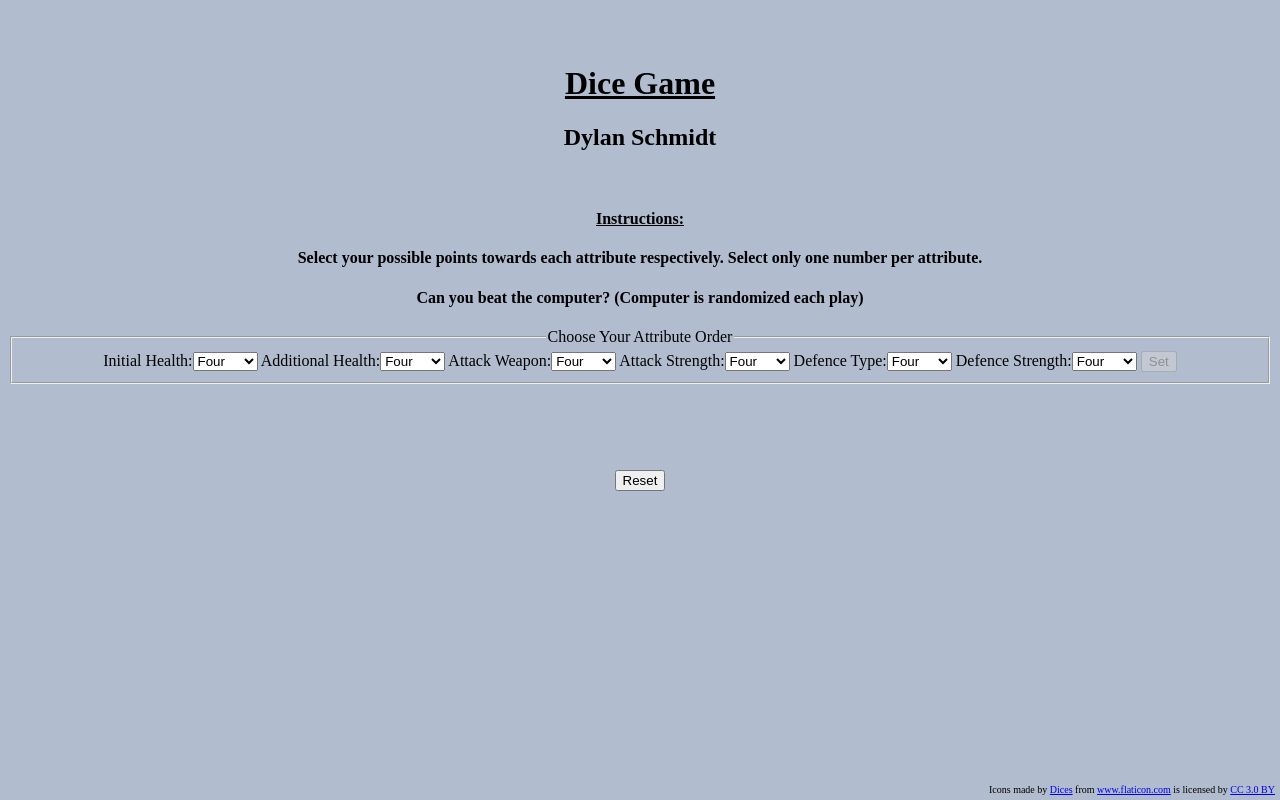
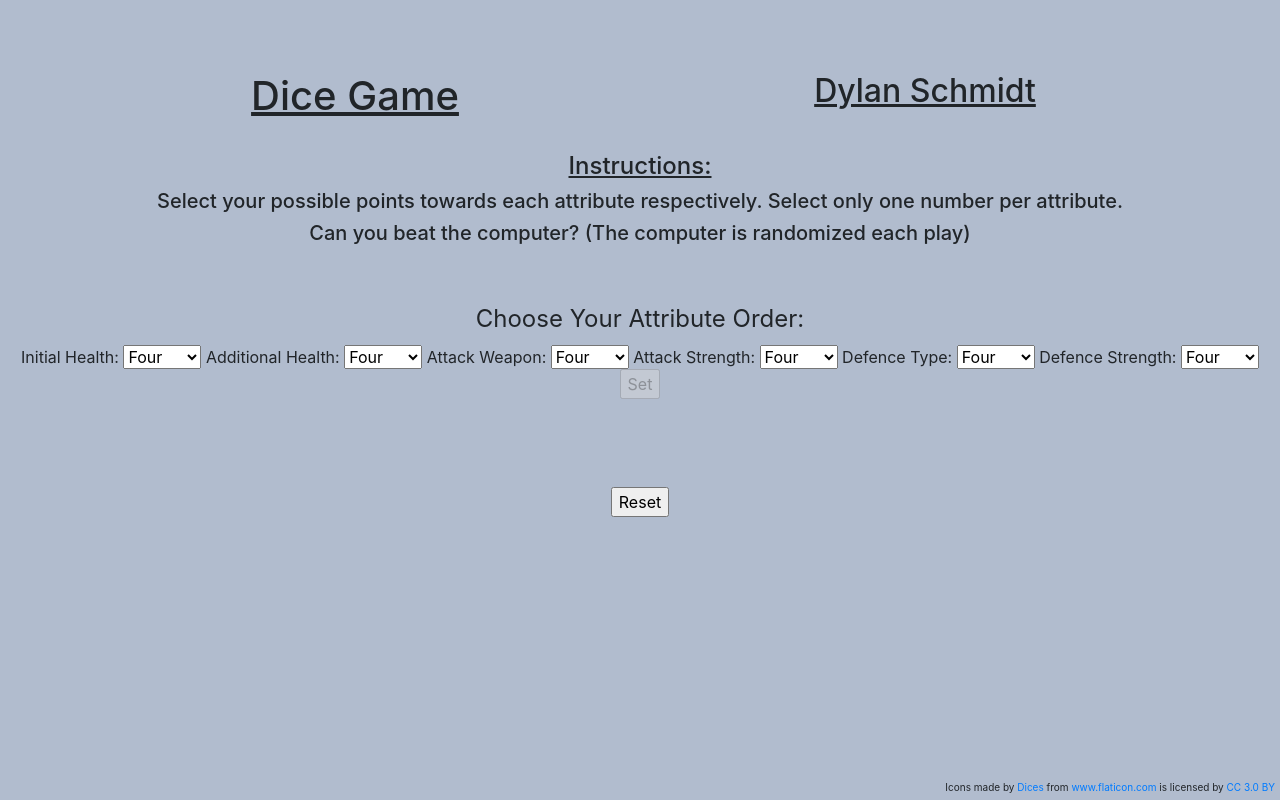
Before and after one commit to EleMint/DiceGame, a plain HTML site: page index.html in a window 1280 px wide. Drawn offline with nearby package versions, Linux system fonts and the light colour scheme.

Commit message:
Added Bootstrap to enhance the UI.

```diff
--- a/index.html
+++ b/index.html
@@ -1,21 +1,53 @@
 <!DOCTYPE html>
 <html>
 <head>
+	<meta http-equiv="X-UA-Compatible" content="IE=edge">
+	<meta name="viewport" content="width=device-width,initial-scale=1">
 	<title>Dice Game</title>
+	<link rel="icon" href="dice.png" type="image/png">
+	<meta name="description" content="Description of the page content"/>
+	<link rel="stylesheet" href="https://maxcdn.bootstrapcdn.com/bootstrap/4.1.0/css/bootstrap.min.css">
 	<link rel="stylesheet" type="text/css" href="styles.css">
-	<link rel="icon" href="dice.png" type="image/png">
 </head>
 <body class="center">
 	<br>
 	<br>
-	<h1 class="underline">Dice Game</h1>
-	<h2>Dylan Schmidt</h2><br>
-	<h4 class="underline">Instructions:</h4>
-	<h4>Select your possible points towards each attribute respectively. Select only one number per attribute.</h4>
-	<h4>Can you beat the computer? (Computer is randomized each play)</h4>
+	<div class="container">
+		<br>
+		<div class="row">
+			<div class="col-md">
+				<h1 class="underline">Dice Game</h1>
+			</div>
+			<div class="col-md">
+				<h2 class="underline">Dylan Schmidt</h2>
+			</div>
+		</div>
+		<div class="row">
+			<div class="col-md">
+				<br>
+			</div>
+		</div>
+		<div class="row">
+			<div class="col-md">
+				<h4 class="underline">Instructions:</h4>
+			</div>
+		</div>
+		<div class="row">
+			<div class="col-md">
+				<h5>Select your possible points towards each attribute respectively. Select only one number per attribute.</h5>
+			</div>
+		</div>
+		<div class="row">
+			<div class="col-md">
+				<h5>Can you beat the computer? (The computer is randomized each play)</h5>
+			</div>
+		</div>
+	</div>
+	<br>
+	<br>
 	<fieldset class="left">
-		<legend>Choose Your Attribute Order</legend>
-			Initial Health:<select id="initialHealth">
+		<legend>Choose Your Attribute Order:</legend>
+			Initial Health: <select id="initialHealth">
 							  <option value="4">Four</option>
 							  <option value="6">Six</option>
 							  <option value="8">Eight</option>
@@ -23,7 +55,7 @@
 							  <option value="12">Twelve</option>
 							  <option value="20">Twenty</option>
 							</select>
-			Additional Health:<select id="addedHealth">
+			Additional Health: <select id="addedHealth">
 							  <option value="4">Four</option>
 							  <option value="6">Six</option>
 							  <option value="8">Eight</option>
@@ -31,7 +63,7 @@
 							  <option value="12">Twelve</option>
 							  <option value="20">Twenty</option>
 							</select>
-			Attack Weapon:<select id="attackWeapon">
+			Attack Weapon: <select id="attackWeapon">
 							 <option value="4">Four</option>
 							  <option value="6">Six</option>
 							  <option value="8">Eight</option>
@@ -39,7 +71,7 @@
 							  <option value="12">Twelve</option>
 							  <option value="20">Twenty</option>
 							</select>
-			Attack Strength:<select id="attackStrength">
+			Attack Strength: <select id="attackStrength">
 							  <option value="4">Four</option>
 							  <option value="6">Six</option>
 							  <option value="8">Eight</option>
@@ -47,7 +79,7 @@
 							  <option value="12">Twelve</option>
 							  <option value="20">Twenty</option>
 							</select>
-			Defence Type:<select id="defenceType">
+			Defence Type: <select id="defenceType">
 							  <option value="4">Four</option>
 							  <option value="6">Six</option>
 							  <option value="8">Eight</option>
@@ -55,7 +87,7 @@
 							  <option value="12">Twelve</option>
 							  <option value="20">Twenty</option>
 							</select>
-			Defence Strength:<select id="defenceStrength">
+			Defence Strength: <select id="defenceStrength">
 							  <option value="4">Four</option>
 							  <option value="6">Six</option>
 							  <option value="8">Eight</option>
```
